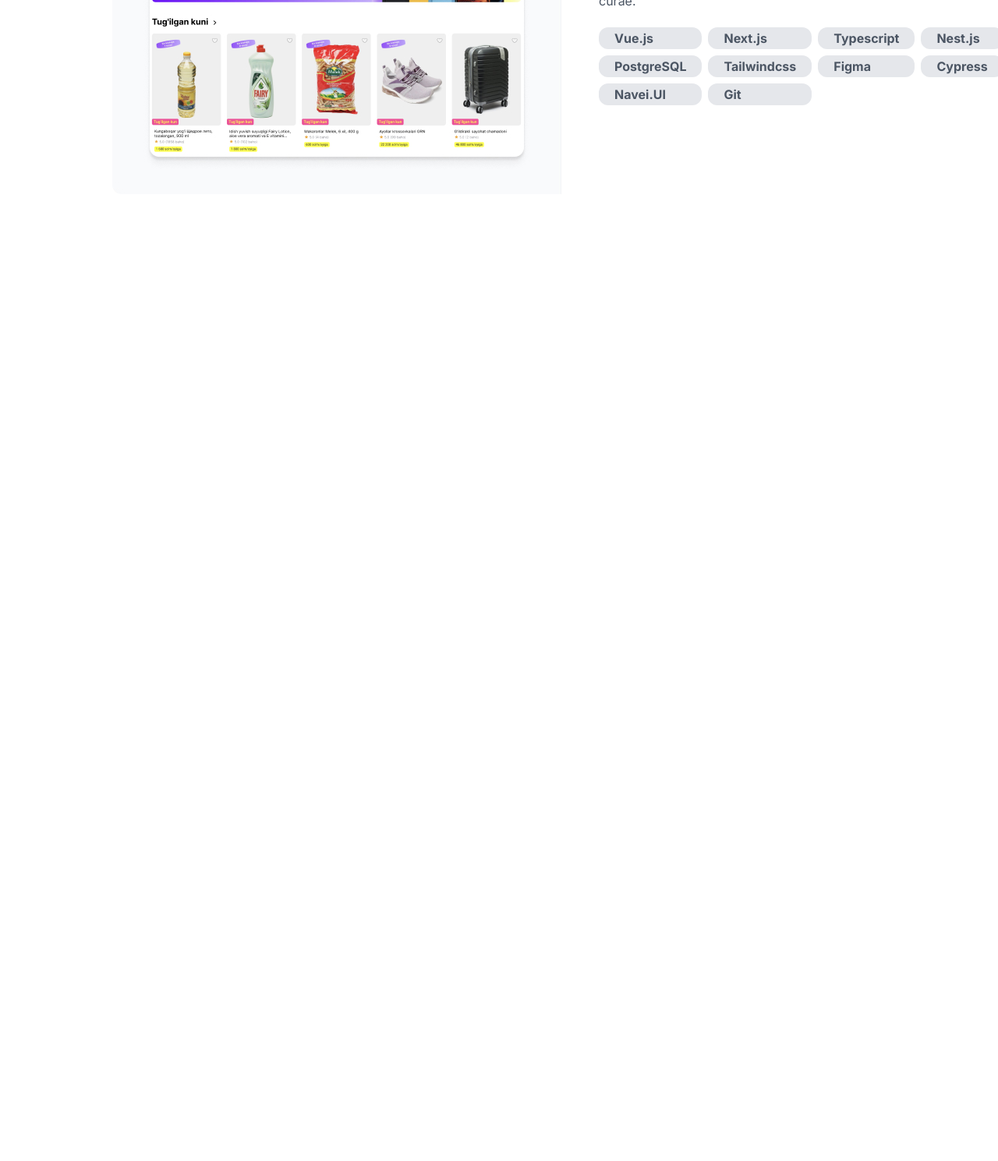
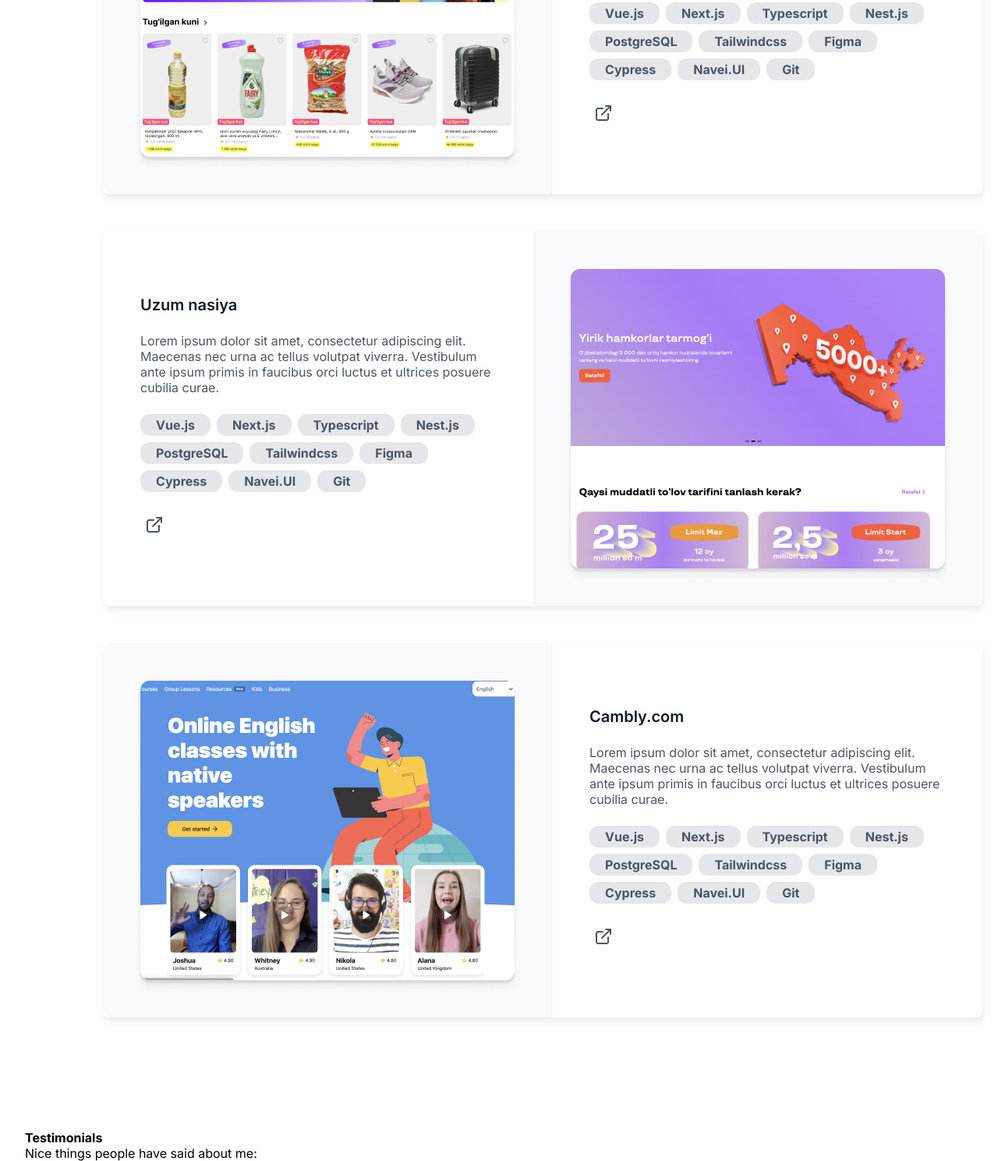
Before and after one commit to nuralivafoyev/exam-second-month, a plain HTML site: page index.html in a window 1280 px wide. Shown: the part 4024-5513 px from the top of the page at 78% size. Before the commit the page ends 4369 px from the top, so only its background shows below. Drawn offline with nearby package versions, Linux system fonts and the light colour scheme.

Commit message:
Testimonials

```diff
--- a/index.html
+++ b/index.html
@@ -263,11 +263,77 @@
                             <h4>Navei.UI</h4>
                             <h4>Git</h4>
                         </div>
+
+                        <a href="#" download="./assets/images/work-banner.jpg">
+                            <img src="./assets/icons/share-btn.svg" alt="share-btn">
+                        </a>
+                    </div>
+                </div>
+
+                <div class="works">
+                    <div class="works-right">
+                        <h1>Uzum nasiya</h1>
+                        <p>Lorem ipsum dolor sit amet, consectetur adipiscing elit. Maecenas nec urna ac tellus volutpat viverra. Vestibulum ante ipsum primis in faucibus orci luctus et ultrices posuere cubilia curae.</p>
+
+                        <div class="work-tags">
+                            <h4>Vue.js</h4>
+                            <h4>Next.js</h4>
+                            <h4>Typescript</h4>
+                            <h4>Nest.js</h4>
+                            <h4>PostgreSQL</h4>
+                            <h4>Tailwindcss</h4>
+                            <h4>Figma</h4>
+                            <h4>Cypress</h4>
+                            <h4>Navei.UI</h4>
+                            <h4>Git</h4>
+                        </div>
+
+                        <a href="#" download="./assets/images/work-banner.jpg">
+                            <img src="./assets/icons/share-btn.svg" alt="share-btn">
+                        </a>
+                    </div>
+                    <img src="./assets/images/hamkors.jpg" alt="Banner">
+
+                </div>
+
+                <div class="works">
+                    <img src="./assets/images/camby.jpg" alt="">
+                    <div class="works-right">
+                        <h1>Cambly.com</h1>
+                        <p>Lorem ipsum dolor sit amet, consectetur adipiscing elit. Maecenas nec urna ac tellus volutpat viverra. Vestibulum ante ipsum primis in faucibus orci luctus et ultrices posuere cubilia curae.</p>
+
+                        <div class="work-tags">
+                            <h4>Vue.js</h4>
+                            <h4>Next.js</h4>
+                            <h4>Typescript</h4>
+                            <h4>Nest.js</h4>
+                            <h4>PostgreSQL</h4>
+                            <h4>Tailwindcss</h4>
+                            <h4>Figma</h4>
+                            <h4>Cypress</h4>
+                            <h4>Navei.UI</h4>
+                            <h4>Git</h4>
+                        </div>
+
+                        <a href="#" download="./assets/images/work-banner.jpg">
+                            <img src="./assets/icons/share-btn.svg" alt="share-btn">
+                        </a>
                     </div>
                 </div>
             </div>
         </section>
         <!-- work end -->
+
+        <!-- testimonials start -->
+        <section id="testimonials">
+            <div class="container">
+                <div class="title">
+                    <h4>Testimonials</h4>
+                    <p>Nice things people have said about me:</p>
+                </div>
+            </div>
+        </section>
+        <!-- testimonials end -->
     </main>
 
 </body>
--- a/scss/sections/_work.scss
+++ b/scss/sections/_work.scss
@@ -28,11 +28,17 @@
         display: flex;
         align-items: center;
         justify-content: center;
+        box-shadow: 1px 5px 10px #b9b8b844;
+        border-radius: 8px;
+        overflow: hidden;
+        width: 82%;
+        margin-left: 100px;
+        margin-bottom: 48px;
 
         &-right {
             width: 576px;
             display: flex;
-            justify-content: center ;
+            justify-content: center;
             flex-direction: column;
             padding: 48px;
             gap: 24px;
@@ -52,9 +58,8 @@
             }
 
             .work-tags {
-                display: grid;
-                grid-template-columns: repeat(4, 0fr);
-                grid-template-rows: repeat(3, 0fr);
+                display: flex;
+                flex-wrap: wrap;
                 gap: 8px;
 
                 h4 {
```
Also changed, not shown: assets/icons/share-btn.svg (added), assets/images/camby.jpg (added), assets/images/hamkors.jpg (added), css/style.css, css/style.min.css, 2 other files.
